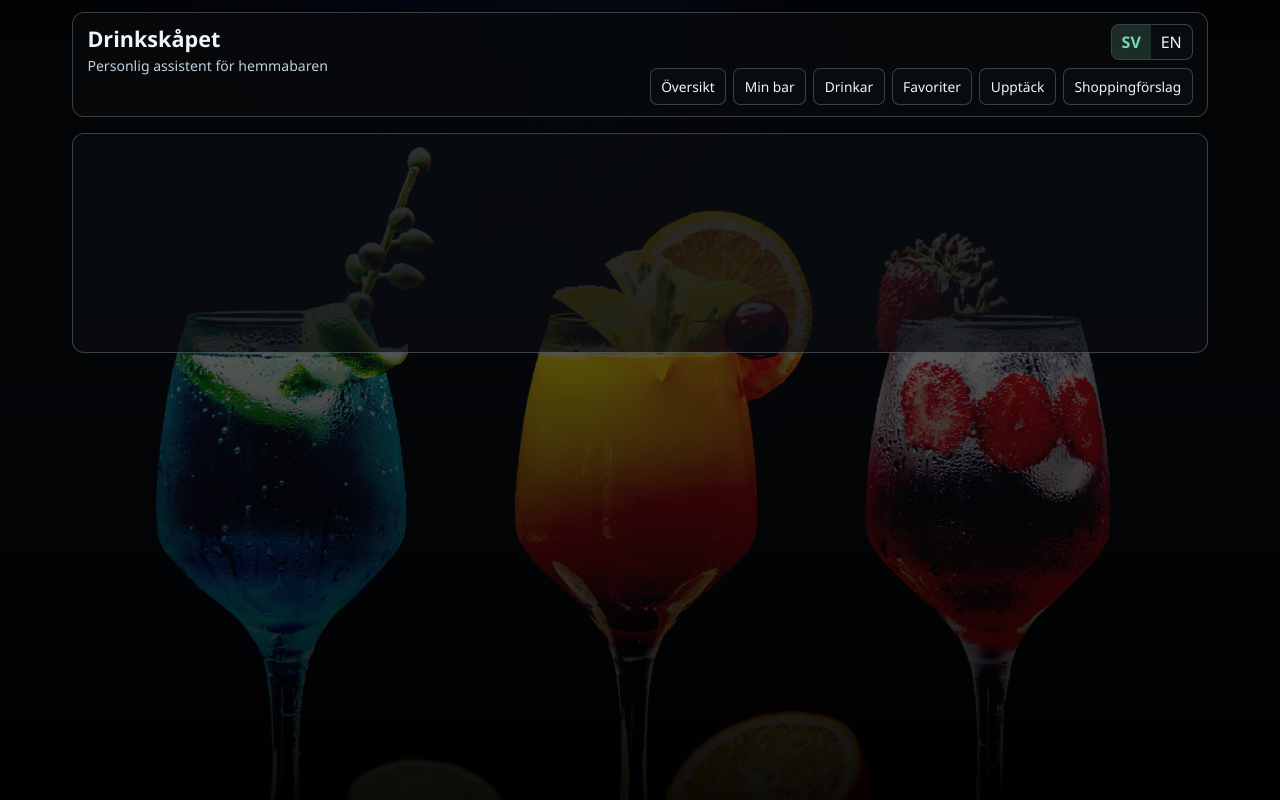
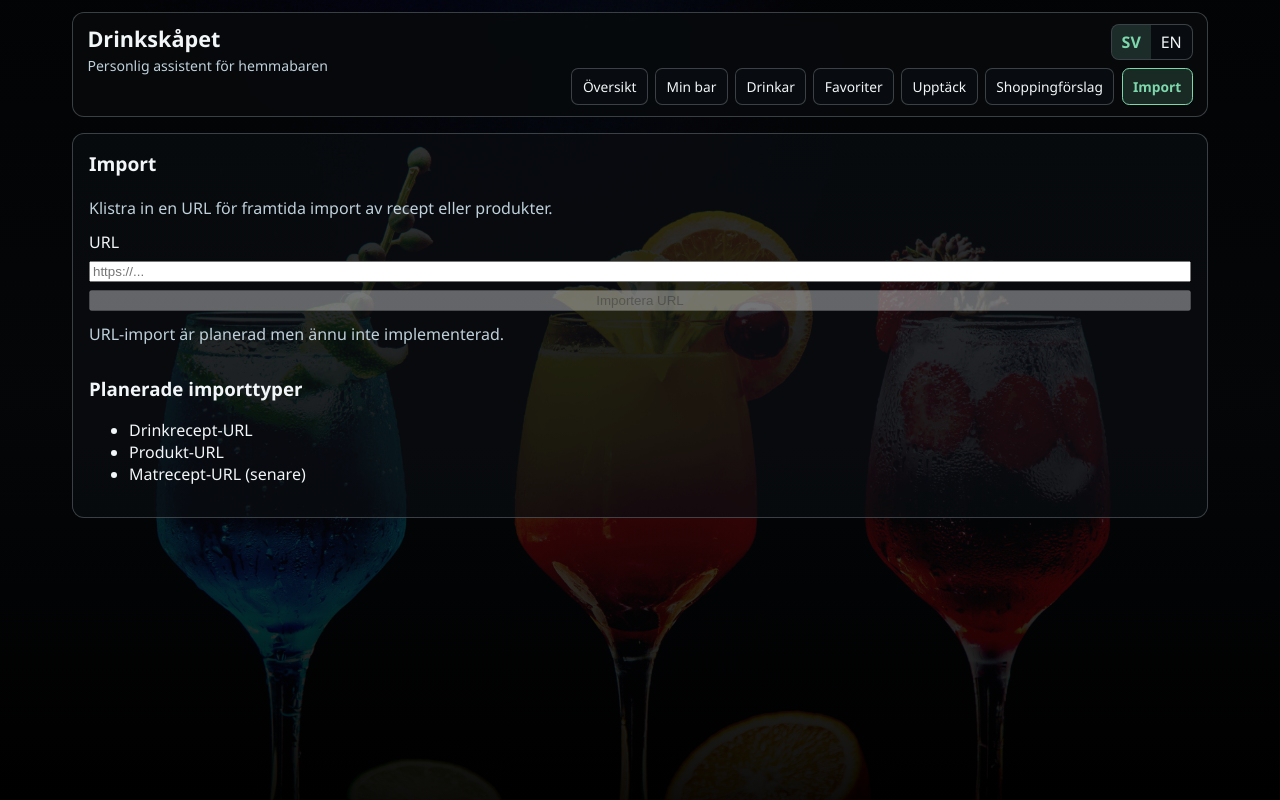
Before and after one commit to tobisen/drinkskapet, a Vue app: page /import in a window 1280 px wide. Built offline with nearby package versions, Linux system fonts and the light colour scheme; the HTML template or start-up script is replaced by a standard one.

Commit message:
Add minimal Import view with planned URL import scope

```diff
--- a/src/App.vue
+++ b/src/App.vue
@@ -15,6 +15,7 @@ const text = {
     favorites: 'Favoriter',
     discover: 'Upptäck',
     shoppingSuggestions: 'Shoppingförslag',
+    import: 'Import',
   },
   en: {
     title: 'Drinkskåpet',
@@ -27,6 +28,7 @@ const text = {
     favorites: 'Favorites',
     discover: 'Discover',
     shoppingSuggestions: 'Shopping Suggestions',
+    import: 'Import',
   },
 } as const
 
@@ -91,6 +93,7 @@ export default defineComponent({
           <RouterLink to="/favorites" exact-active-class="is-active">{{ t.favorites }}</RouterLink>
           <RouterLink to="/discover" exact-active-class="is-active">{{ t.discover }}</RouterLink>
           <RouterLink to="/shopping-suggestions" exact-active-class="is-active">{{ t.shoppingSuggestions }}</RouterLink>
+          <RouterLink to="/import" exact-active-class="is-active">{{ t.import }}</RouterLink>
         </nav>
       </div>
     </header>
--- a/src/router/index.ts
+++ b/src/router/index.ts
@@ -7,6 +7,7 @@ import DrinkDetailView from '../views/DrinkDetailView.vue'
 import FavoritesView from '../views/FavoritesView.vue'
 import DiscoverView from '../views/DiscoverView.vue'
 import ShoppingSuggestionsView from '../views/ShoppingSuggestionsView.vue'
+import ImportView from '../views/ImportView.vue'
 
 const router = createRouter({
   history: createWebHistory(),
@@ -51,6 +52,11 @@ const router = createRouter({
       name: 'shopping-suggestions',
       component: ShoppingSuggestionsView,
     },
+    {
+      path: '/import',
+      name: 'import',
+      component: ImportView,
+    },
   ],
 })
 
--- /dev/null
+++ b/src/views/ImportView.vue
@@ -0,0 +1,85 @@
+<script lang="ts">
+import { defineComponent } from 'vue'
+
+const text = {
+  sv: {
+    title: 'Import',
+    intro: 'Klistra in en URL för framtida import av recept eller produkter.',
+    urlLabel: 'URL',
+    urlPlaceholder: 'https://...',
+    submit: 'Importera URL',
+    planned: 'URL-import är planerad men ännu inte implementerad.',
+    plannedTypesTitle: 'Planerade importtyper',
+    drinkRecipe: 'Drinkrecept-URL',
+    product: 'Produkt-URL',
+    foodRecipeLater: 'Matrecept-URL (senare)',
+  },
+  en: {
+    title: 'Import',
+    intro: 'Paste a URL for future recipe or product import.',
+    urlLabel: 'URL',
+    urlPlaceholder: 'https://...',
+    submit: 'Import URL',
+    planned: 'URL import is planned but not implemented yet.',
+    plannedTypesTitle: 'Planned import types',
+    drinkRecipe: 'Drink recipe URL',
+    product: 'Product URL',
+    foodRecipeLater: 'Food recipe URL (later)',
+  },
+} as const
+
+type LanguageCode = keyof typeof text
+
+export default defineComponent({
+  name: 'ImportView',
+  inject: ['appLanguage'],
+  computed: {
+    t() {
+      const selected =
+        ((this.appLanguage as { selected: LanguageCode } | undefined)?.selected ??
+          'sv') as LanguageCode
+      return text[selected]
+    },
+  },
+})
+</script>
+
+<template>
+  <section class="view import-view">
+    <h2>{{ t.title }}</h2>
+    <p>{{ t.intro }}</p>
+
+    <form class="import-form" @submit.prevent>
+      <label for="import-url">{{ t.urlLabel }}</label>
+      <input id="import-url" type="url" :placeholder="t.urlPlaceholder" />
+      <button type="submit" disabled>{{ t.submit }}</button>
+    </form>
+
+    <p class="planned-message">{{ t.planned }}</p>
+
+    <div>
+      <h3>{{ t.plannedTypesTitle }}</h3>
+      <ul>
+        <li>{{ t.drinkRecipe }}</li>
+        <li>{{ t.product }}</li>
+        <li>{{ t.foodRecipeLater }}</li>
+      </ul>
+    </div>
+  </section>
+</template>
+
+<style scoped>
+.import-view {
+  display: grid;
+  gap: 0.75rem;
+}
+
+.import-form {
+  display: grid;
+  gap: 0.5rem;
+}
+
+.planned-message {
+  margin: 0;
+}
+</style>
```
Also changed, not shown: 2 other files (tests, documents, lock files or other folders).
